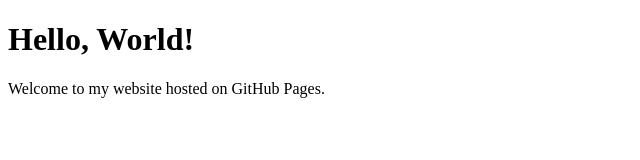
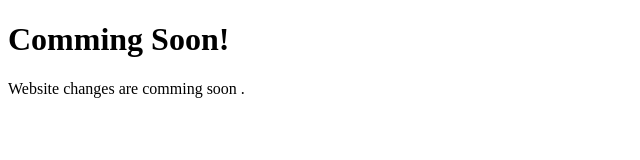
Before and after one commit to contactraj-sharma/contactraj-sharma.github.io, a plain HTML site: page index.html in a window 1280 px wide. Shown: the whole page, without its empty margins (0-640 px from the left). Drawn offline with Linux system fonts and the light colour scheme.

Commit message:
Update index.html

```diff
--- a/index.html
+++ b/index.html
@@ -6,7 +6,7 @@
     <title>My Website</title>
 </head>
 <body>
-    <h1>Hello, World!</h1>
-    <p>Welcome to my website hosted on GitHub Pages.</p>
+    <h1>Comming Soon!</h1>
+    <p>Website changes are comming soon .</p>
 </body>
 </html>
```
